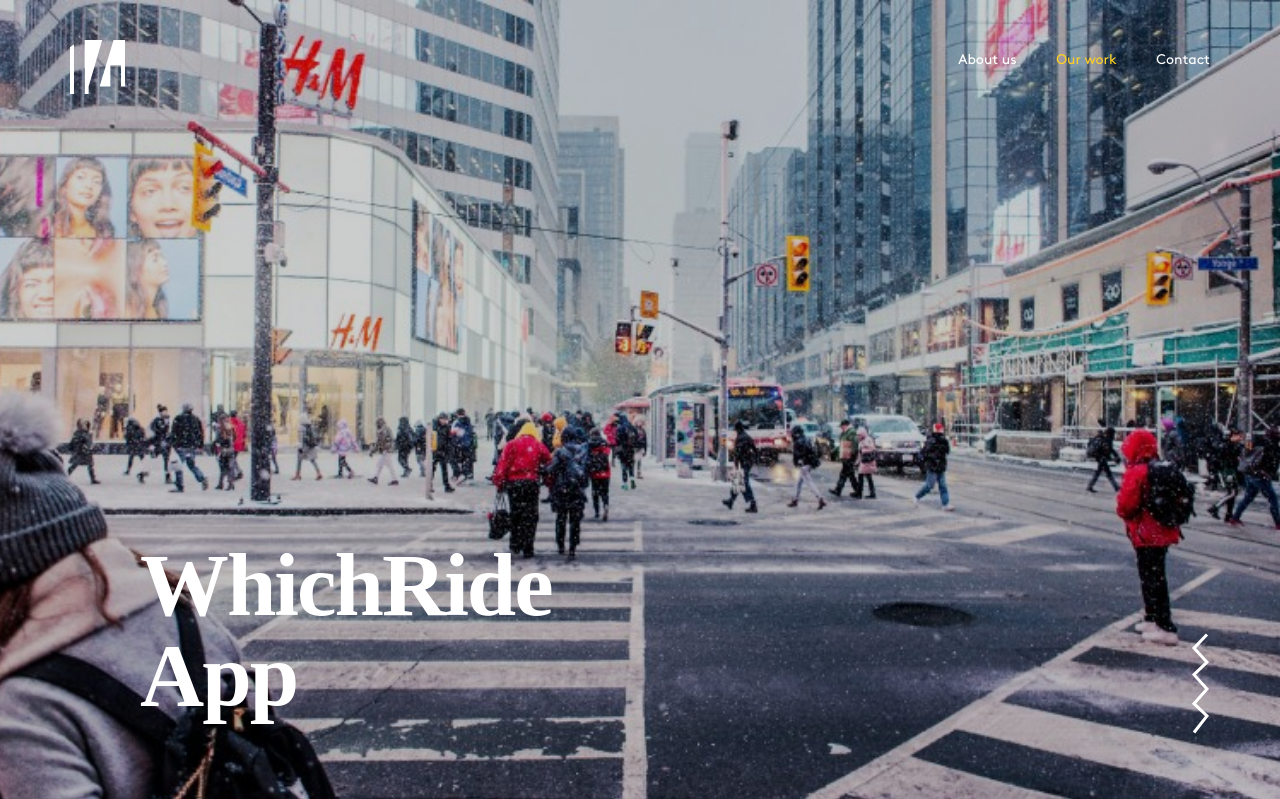
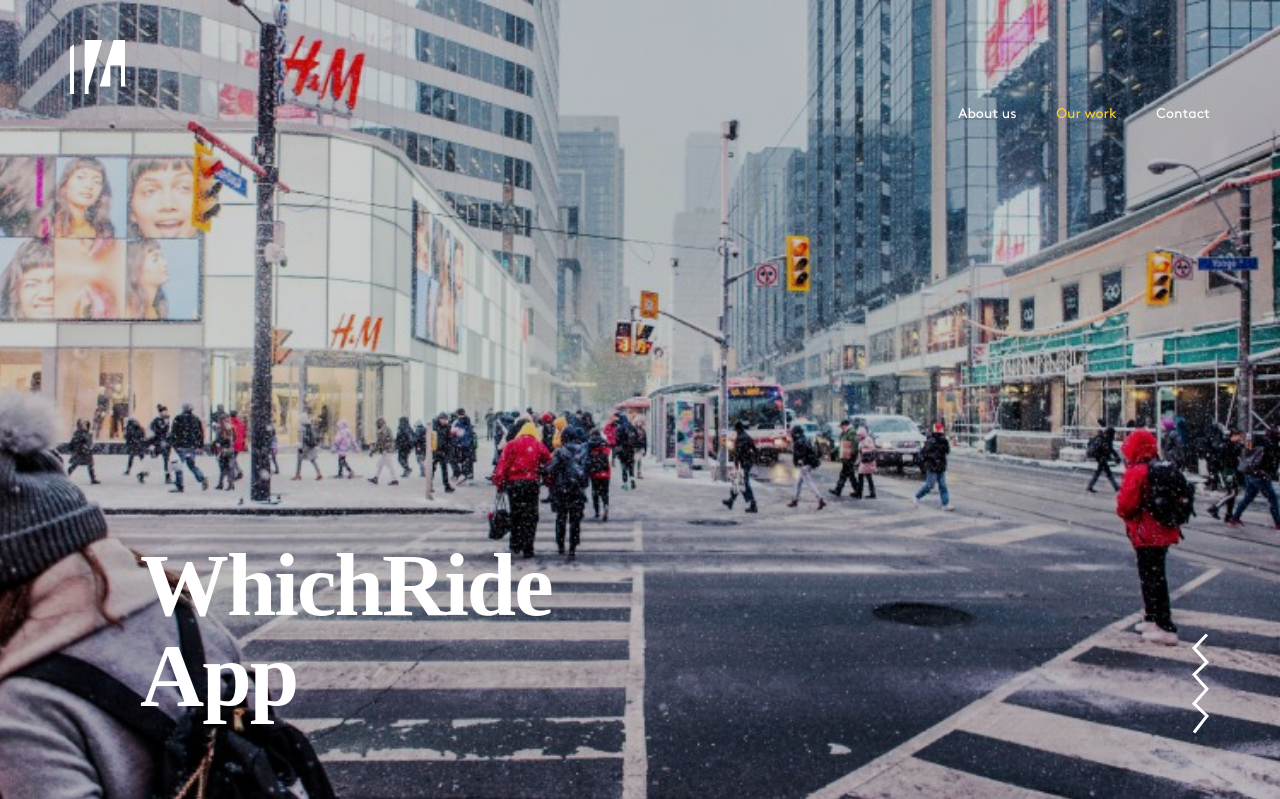
Before and after one commit to PaimoEmmanuel/PaimoEmmanuel.github.io-S14-Website, a PHP site: the page made by Our work-Post page.html in a window 1280 px wide. Shown: the top 799 px of the page. Run offline with PHP 8.4, Linux system fonts and the light colour scheme; some web fonts are replaced.

Commit message:
Minor Fixes 4

```diff
--- a/Our work-Post page.html
+++ b/Our work-Post page.html
@@ -32,7 +32,7 @@
                     <path d="M0 5.07877V38.2909H2.82025V2.97937L0 5.07877Z" fill="white" />
                 </svg></a>
         </div>
-        <div class="header__nav-list">
+        <div class="header__nav-list u-margin-top-tiny">
             <ul class="header__nav-list-parent">
                 <li><a href="what we do.html" class="u-color-white">About us</a></li>
                 <li><a href="ourwork.html" class="u-color-yellow">Our work</a></li>
--- a/css/style.css
+++ b/css/style.css
@@ -104,6 +104,9 @@
 
 .u-margin-top-normal {
   margin-top: 4rem; }
+
+.u-margin-top-tiny {
+  margin-top: 1rem !important; }
 
 .u-margin-bottom-small {
   margin-bottom: 2.7rem; }
@@ -614,9 +617,6 @@
           width: 100%;
           transition: all .2s;
           margin-top: 1rem; } }
-      @media only screen and (max-width: 56.25em) {
-        .header__nav-list {
-          margin-top: 2rem; } }
       .header__nav-list-parent {
         list-style: none;
         width: 100%;
--- a/sass/base/_utilities.scss
+++ b/sass/base/_utilities.scss
@@ -2,6 +2,7 @@
   margin-top: 0rem;
 }}
 .u-margin-top-normal{margin-top: 4rem;}
+.u-margin-top-tiny{margin-top: 1rem !important;}
 
 .u-margin-bottom-small{margin-bottom: 2.7rem;}
 .u-margin-bottom{margin-bottom: 8rem;}
--- a/sass/layout/_header.scss
+++ b/sass/layout/_header.scss
@@ -38,7 +38,7 @@
                 margin-top: 1rem;
             }
             @include respond(tab-port){
-                margin-top: 2rem;
+               // margin-top: 2rem;
             }
             margin-top: -4.4rem;
             float: right;
```
